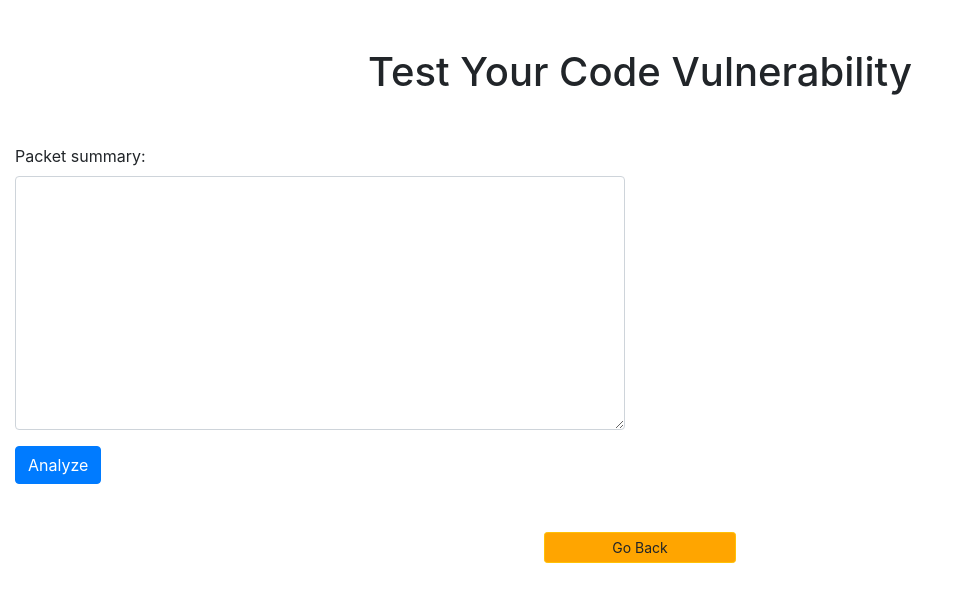
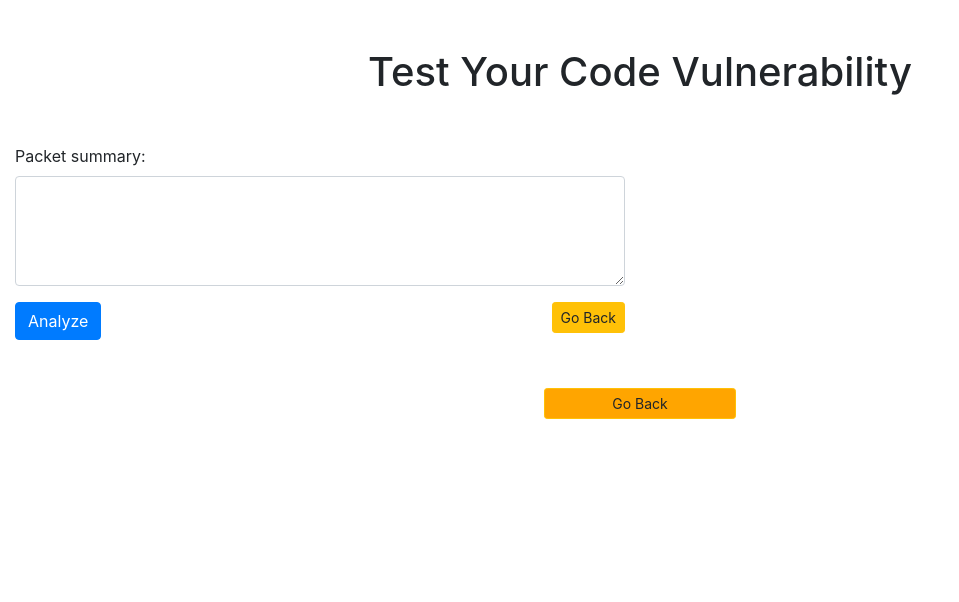
Before and after one commit to mahin12/chatgpt_network_security, a Flask app: page /test in a window 1280 px wide. Shown: the top 602 px of the page, without its empty margins (0-959 px from the left). Run offline with Flask 2, Linux system fonts and the light colour scheme; a user stored in the database is signed in; some libraries are stand-ins or nearby versions.

Commit message:
Initial commit

```diff
--- a/templates/test.html
+++ b/templates/test.html
@@ -15,11 +15,14 @@
         <div class="row">
             <div class="col-md-6">
                 <form id="analyze-form">
-                    <div class="form-group">
-                        <label for="packet-summary">Packet summary:</label>
-                        <textarea class="form-control" id="packet-summary" name="packet_summary" rows="10"></textarea>
+                    <div class="mb-3">
+                        <label for="packet-summary" class="form-label">Packet summary:</label>
+                        <textarea class="form-control" id="packet-summary" name="packet_summary" rows="4"></textarea>
                     </div>
                     <button type="submit" class="btn btn-primary">Analyze</button>
+                    <button type="button" class="btn btn-sm btn-warning" onclick="goBack()" style="float: right; margin-left: 10px;">
+                        Go Back
+                    </button>
                 </form>
             </div>
             <div class="col-md-6">
```
